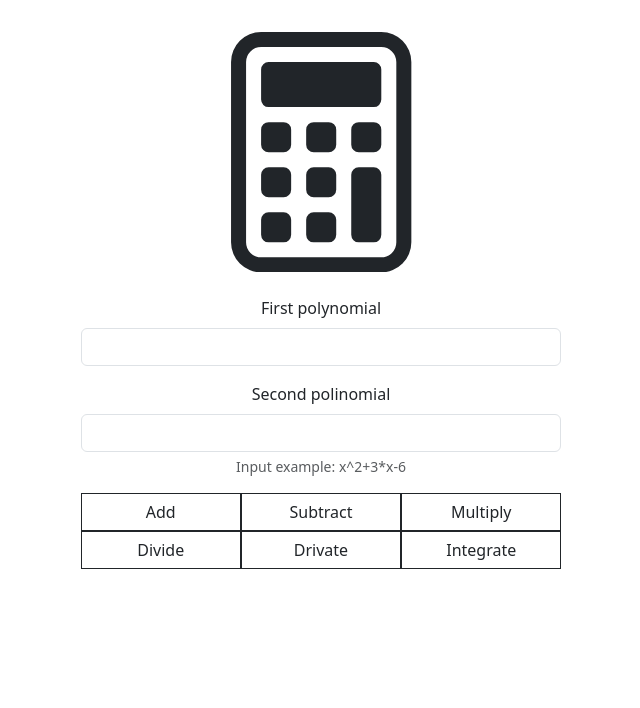
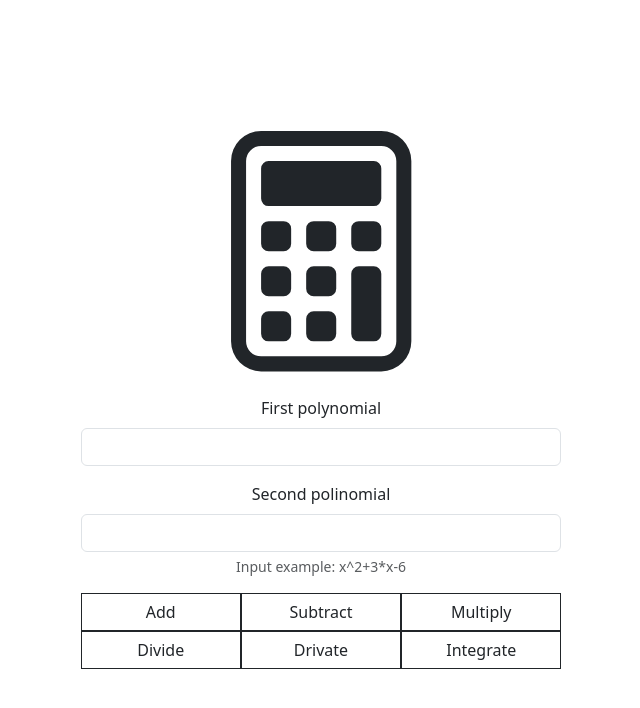
Before and after one commit to StefanFaceCod2903/react-polinomial-calculator, a React (Vite) app: page / in a window 1280 px wide. Shown: the top 708 px of the page, without its empty margins (319-959 px from the left). Built offline with nearby package versions, Linux system fonts and the light colour scheme.

Commit message:
solve yet another height issue

```diff
--- a/src/index.css
+++ b/src/index.css
@@ -12,7 +12,6 @@
   -webkit-font-smoothing: antialiased;
   -moz-osx-font-smoothing: grayscale;
   -webkit-text-size-adjust: 100%;
-  min-height: 100vh;
 }
 
 a {
@@ -26,10 +25,10 @@ a:hover {
 
 body {
   margin: 0;
-  display: inline-flex;
+  display: flex;
   place-items: center;
   width: 100%;
-  height: 100%;
+  height: 100vh;
 }
 
 h1 {
```
